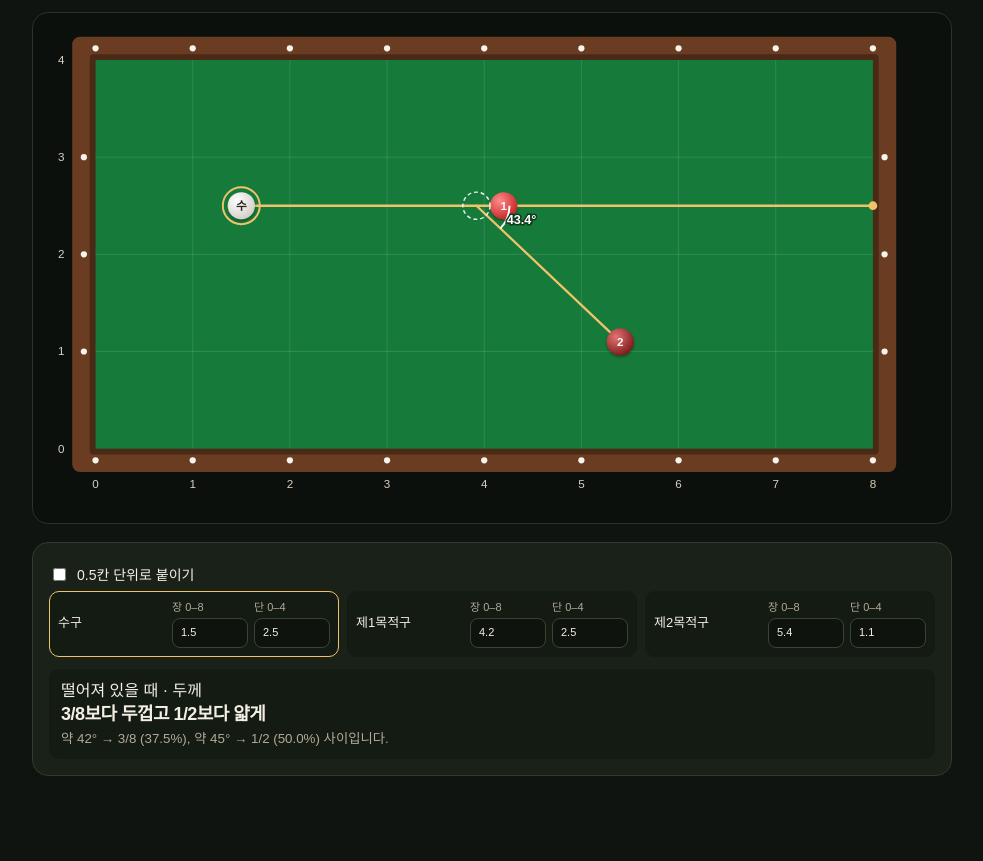
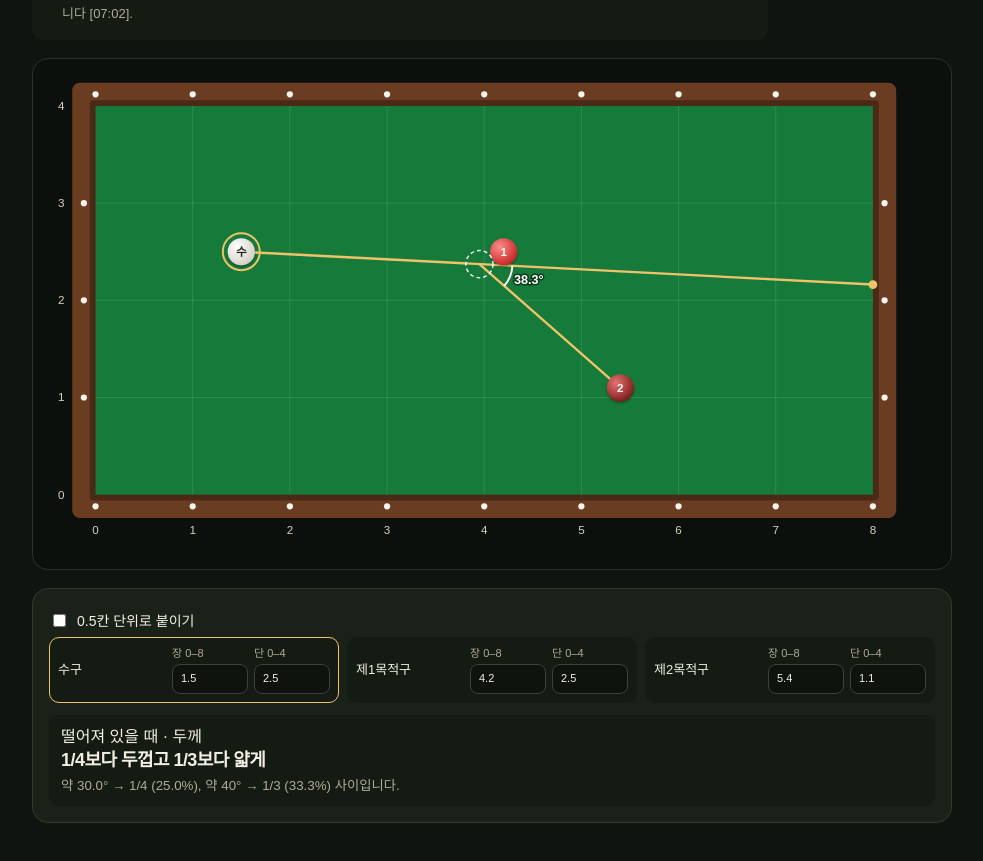
Before and after one commit to zecsky/billiard-4ball-angle, a plain HTML site: page index.html in a window 1280 px wide. Shown: the part 361-1222 px from the top of the page, without its empty margins (42-1025 px from the left). Before the commit the page ends 1177 px from the top, so only its background shows below. Drawn offline with Linux system fonts and the light colour scheme.

Commit message:
점선 수구를 1/2 두께로 비껴 맞게 배치한다.
Co-authored-by: Cursor <cursoragent@cursor.com>

```diff
--- a/index.html
+++ b/index.html
@@ -174,7 +174,7 @@
 <body>
 <header>
   <h1>4구 분리각 · 두께 계산</h1>
-  <p>수구, 제1목적구, 제2목적구를 옮기면 점선 수구와 선분, 분리각이 다시 그려집니다. 점선 수구는 수구가 굴러가 제1목적구 면에 닿는 자리입니다. 한 선은 수구에서 그 자리를 지나 쿠션까지, 다른 선은 그 자리에서 제2목적구까지입니다. 분리각은 그 두 방향 사이의 각입니다. 두께는 이 각도로 고릅니다. 수구와 제1목적구 중심이 0.5칸 이하면 가까운 표, 그보다 멀면 떨어진 표를 씁니다. 표에 없는 각도는 이웃한 두 두께의 사이로 표시합니다.</p>
+  <p>수구, 제1목적구, 제2목적구를 옮기면 점선 수구와 선분, 분리각이 다시 그려집니다. 점선 수구는 수구가 1/2 두께로 제1목적구에 맞을 때의 수구 중심입니다. 진행 선은 제1목적구 중심에서 공 반지름만큼 비껴 가고, 제1목적구는 그 선의 바깥에 맞닿아 있습니다. 한 선은 수구에서 그 자리를 지나 쿠션까지, 다른 선은 그 자리에서 제2목적구까지입니다. 분리각은 그 두 방향 사이의 각입니다. 두께는 이 각도로 고릅니다. 수구와 제1목적구 중심이 0.5칸 이하면 가까운 표, 그보다 멀면 떨어진 표를 씁니다. 표에 없는 각도는 이웃한 두 두께의 사이로 표시합니다.</p>
   <div class="tips">
     <h3>* 두께 조절 팁 및 주의사항</h3>
     <ul>
@@ -566,17 +566,47 @@ const NEAR_THICKNESS = {
 
 const BALL_D = 61.5 / 355;
 
-// 수구가 굴러가 제1목적구 면에 닿는 수구 중심. 그린 공의 면이 서로 맞닿게 둔다.
+// 1/2 두께 접촉. 진행 선은 수구를 지나며 제1목적구 중심에서 반지름만큼 비껴 간다.
+// 점선 수구는 그 선 위에서 두 공의 면이 맞닿는 수구 중심이다.
+// 제1목적구와 제2목적구가 진행 선의 서로 다른 쪽에 오도록 고른다.
 function contactCue() {
-  const reach = (BALL_PX / (BED.w / 8)) * 2;
-  const dx = state.cue.x - state.b1.x;
-  const dy = state.cue.y - state.b1.y;
+  const radius = BALL_PX / (BED.w / 8);
+  const reach = radius * 2;
+  const cue = state.cue;
+  const ball = state.b1;
+  const target = state.b2;
+  const dx = ball.x - cue.x;
+  const dy = ball.y - cue.y;
   const dist = Math.hypot(dx, dy);
-  if (dist <= reach + 1e-4) return null;
-  return {
-    x: state.b1.x + (dx / dist) * reach,
-    y: state.b1.y + (dy / dist) * reach
-  };
+  if (dist <= radius + 1e-6) return null;
+  const base = Math.atan2(dy, dx);
+  const alpha = Math.asin(Math.min(1, radius / dist));
+  const candidates = [];
+  for (const sign of [1, -1]) {
+    const ux = Math.cos(base + sign * alpha);
+    const uy = Math.sin(base + sign * alpha);
+    const along = dx * ux + dy * uy;
+    const disc = along * along - (dist * dist - reach * reach);
+    if (disc < 0) continue;
+    const root = Math.sqrt(disc);
+    const steps = [along - root, along + root].filter((t) => t > 1e-4).sort((a, b) => a - b);
+    if (!steps.length) continue;
+    const ghost = { x: cue.x + ux * steps[0], y: cue.y + uy * steps[0] };
+    const sideOf = (p) => ux * (p.y - ghost.y) - uy * (p.x - ghost.x);
+    const wx = target.x - ghost.x;
+    const wy = target.y - ghost.y;
+    const span = Math.hypot(wx, wy);
+    const cos = span < 1e-6 ? 1 : Math.min(1, Math.max(-1, (ux * wx + uy * wy) / span));
+    candidates.push({
+      ghost,
+      opposite: sideOf(ball) * sideOf(target) < 0,
+      angle: Math.acos(cos)
+    });
+  }
+  const separated = candidates.filter((c) => c.opposite);
+  const pool = separated.length ? separated : candidates;
+  pool.sort((a, b) => a.angle - b.angle);
+  return pool.length ? pool[0].ghost : null;
 }
 
 function syncGhost() {
```
Also changed, not shown: images/그림1.png (added), images/그림2.png (added), images/그림3.png (added), images/빨간색공.png (added), images/점선공.png (added), images/하얀색공.png (added).
